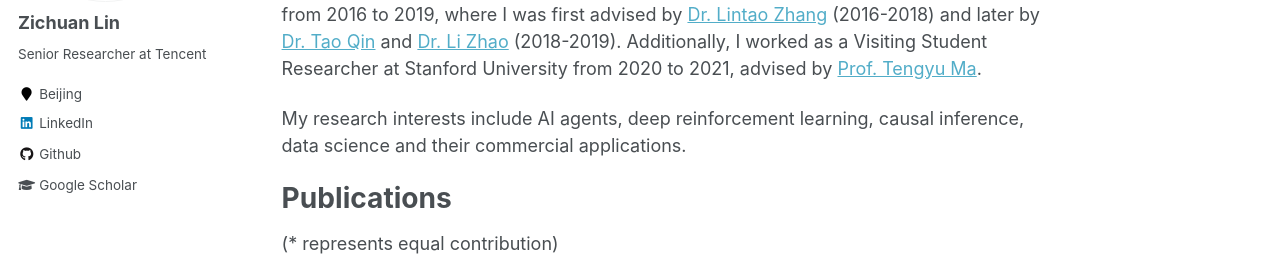
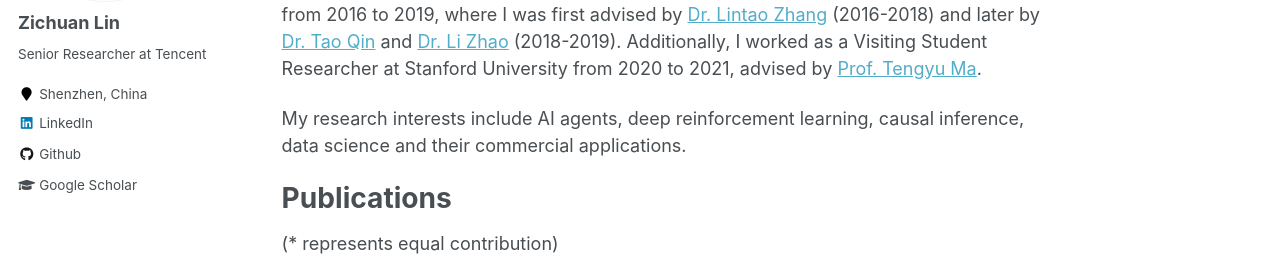
Before and after one commit to LinZichuan/linzichuan.github.io, a Jekyll site: the page built from _pages/about.md, in a window 1280 px wide. Shown: the part 291-569 px from the top of the page. Built offline with Jekyll 4.4.1, drawn with Linux system fonts in a browser that asks for light colours; formulas are drawn with MathJax 3.

Commit message:
Update _config.yml

```diff
--- a/_config.yml
+++ b/_config.yml
@@ -83,7 +83,7 @@ author:
   name             : "Zichuan Lin"
   avatar           : "zichuanlin.png"
   bio              : "Senior Researcher at Tencent"
-  location         : "Beijing"
+  location         : "Shenzhen, China"
   employer         :
   pubmed           : #"https://www.ncbi.nlm.nih.gov/pubmed/?term=john+snow"
   googlescholar    : "https://scholar.google.com.sg/citations?user=Tlc4yaMAAAAJ&hl=zh-TW"
```
